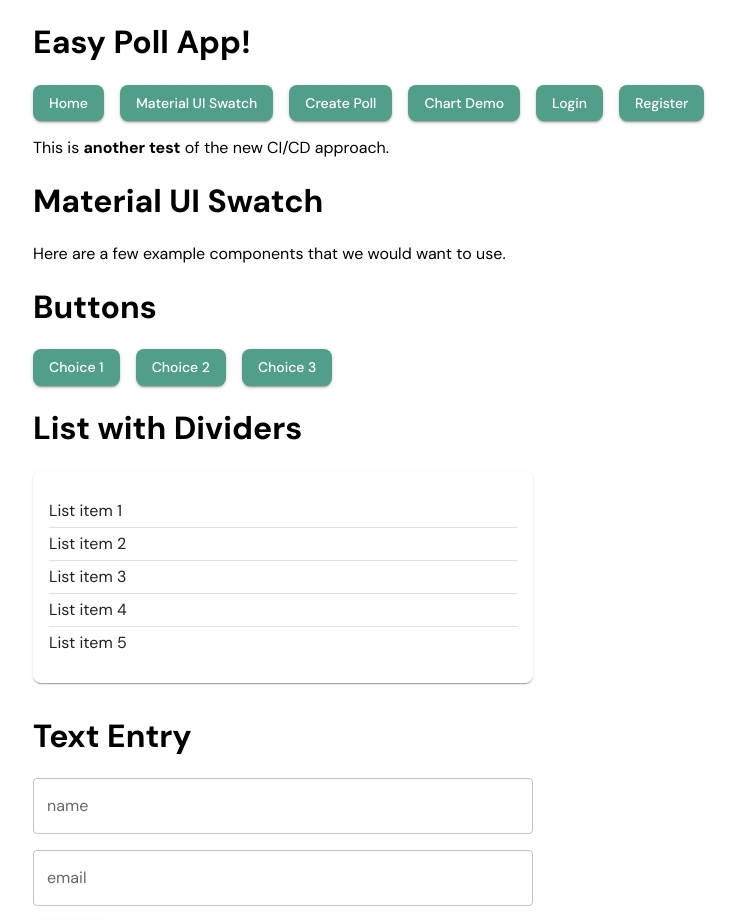
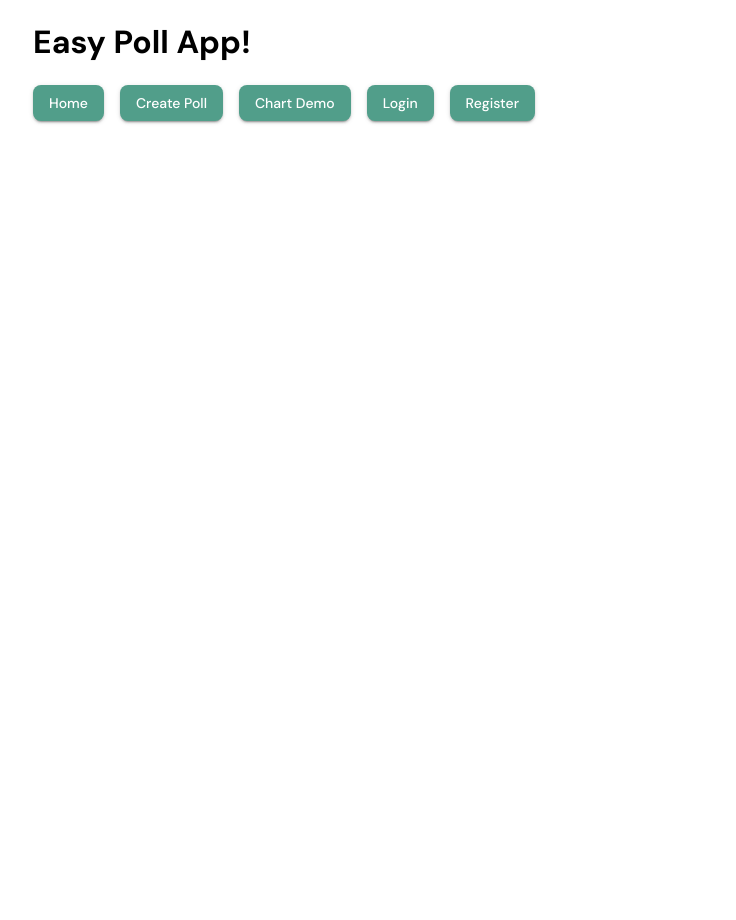
Before and after one commit to jaohara/easily-poll-students, a React (Create React App) app: page /material-demo in a window 1280 px wide. Shown: the top 920 px of the page, without its empty margins (95-831 px from the left). After the commit the page ends 800 px from the top, so only its background shows below. Built offline with nearby package versions, Linux system fonts and the light colour scheme.

Commit message:
Removed some demo components and old demo text

```diff
--- a/src/App.js
+++ b/src/App.js
@@ -30,8 +30,6 @@ function App () {
             <h1>Easy Poll App!</h1>
             <EpNavBar />
 
-            <p>This is <strong>another test</strong> of the new CI/CD approach.</p>
-
             <Routes>
               {
                 routes.map((route, index) => (
--- a/src/components/Demo/MaterialUISwatch/MaterialUISwatch.jsx
+++ /dev/null
@@ -1,74 +0,0 @@
-import React from 'react';
-
-// TODO: use full path imports for this
-import {
-  Button,
-  Card,
-} from '@mui/material';
-
-
-import Box from '@mui/material/Box';
-import Divider from '@mui/material/Divider';
-import TextField from '@mui/material/TextField';
-import List from '@mui/material/List';
-import ListItemText from '@mui/material/ListItemText';
-
-
-const SmallBox = ({children}) => (
-  <Box width="500px">{children}</Box>
-);
-
-const InputWrapper = ({children}) => (
-  <Box sx={{marginBottom: "1rem"}}>{children}</Box>
-);
-
-const MaterialUISwatch = () => {
-  return (
-    <div className="material-ui-swatch">
-      <h1>Material UI Swatch</h1>
-      <p>Here are a few example components that we would want to use.</p>
-
-      <h1>Buttons</h1>
-      <Button>Choice 1</Button>
-      <Button>Choice 2</Button>
-      <Button>Choice 3</Button>
-
-      <h1>List with Dividers</h1>
-      <SmallBox>
-        <Card>
-          <List>
-            <ListItemText>List item 1</ListItemText>
-            <Divider />
-            <ListItemText>List item 2</ListItemText>
-            <Divider />
-            <ListItemText>List item 3</ListItemText>
-            <Divider />
-            <ListItemText>List item 4</ListItemText>
-            <Divider />
-            <ListItemText>List item 5</ListItemText>
-          </List>
-        </Card>
-      </SmallBox>
-
-      <h1>Text Entry</h1>
-      {
-        // TODO: There needs to be a defined system for reusable MUI classes
-        // TODO: How do I handle responsive breakpoints here?
-      }
-      <Box width="500px">
-        {
-          // TODO: Make things like these components, and use sizes from themes.js
-        }
-        <InputWrapper>
-          <TextField id="name-input" label="name" variant="outlined" fullWidth />
-        </InputWrapper>
-        <InputWrapper>
-          <TextField id="email-input" label="email" variant="outlined" fullWidth />
-        </InputWrapper>
-        <Button>Submit</Button>
-      </Box>
-    </div>
-  );
-}
-
-export default MaterialUISwatch;
--- a/src/routes.js
+++ b/src/routes.js
@@ -5,7 +5,6 @@ import Home from "./components/pages/Home/Home";
 import CreatePoll from './components/pages/CreatePoll/CreatePoll';
 
 // demo-related pages
-import MaterialUISwatch from "./components/Demo/MaterialUISwatch/MaterialUISwatch";
 import EpChartDemo from './components/Demo/EpChartDemo/EpChartDemo';
 
 
@@ -19,11 +18,6 @@ export const routes = [
     path: "/",
     name: "Home",
     element: <Home />
-  },
-  {
-    path: "/material-demo",
-    name: "Material UI Swatch",
-    element: <MaterialUISwatch />
   },
   {
     path: "/create-poll",
```
